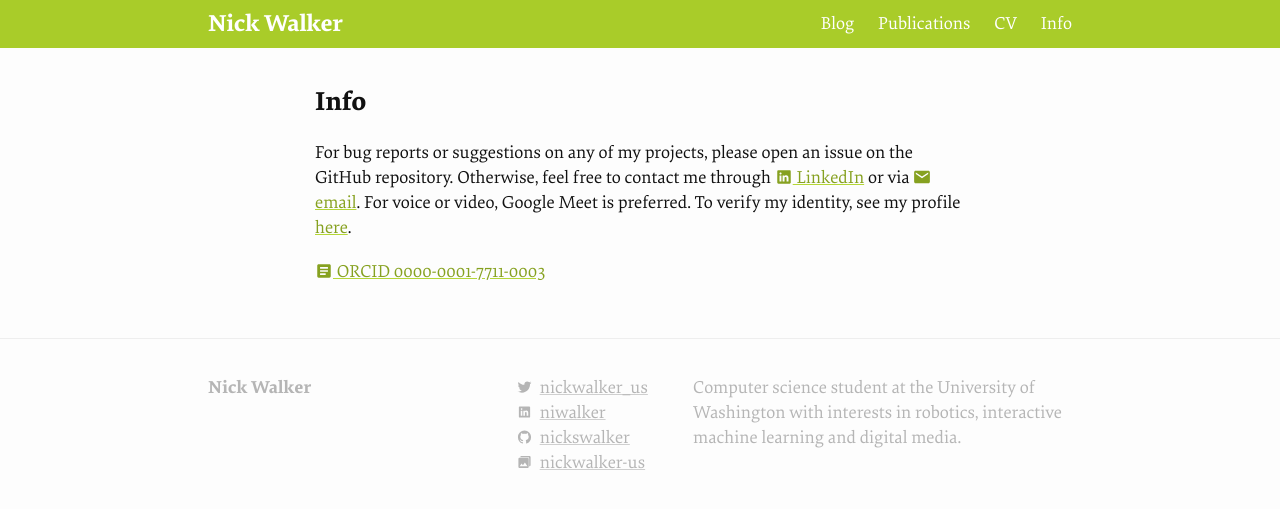
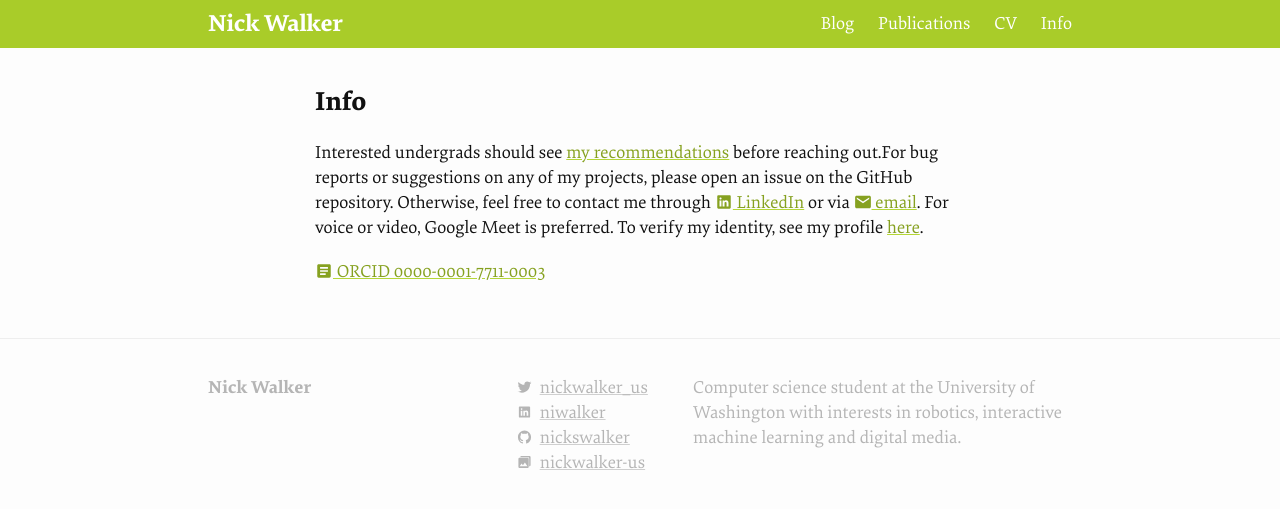
Before and after one commit to nickswalker/nickwalker.us, a Jekyll site: the page built from pages/info.md, in a window 1280 px wide. Shown: the top 509 px of the page. Built offline with Jekyll 4.4.1, drawn with Linux system fonts in a browser that asks for light colours.

Commit message:
Add announcement post for HRI 2020 paper
Add note to interested undergrads

```diff
--- a/pages/info.md
+++ b/pages/info.md
@@ -6,6 +6,6 @@ redirect_from:
   - /calendar/
 permalink: info
 ---
-For bug reports or suggestions on any of my projects, please open an issue on the GitHub repository. Otherwise, feel free to contact me through <a href="https://www.linkedin.com/in/niwalker"><ion-icon name="logo-linkedin"></ion-icon> LinkedIn</a> or via <a href="mailto:nswalker@cs.uw.edu"><ion-icon name="mail"></ion-icon> email</a>. For voice or video, Google Meet is preferred. To verify my identity, see my profile [here](https://keybase.io/nickswalker).
+Interested undergrads should see [my recommendations]({% link pages/undergrads.md %}) before reaching out.For bug reports or suggestions on any of my projects, please open an issue on the GitHub repository. Otherwise, feel free to contact me through <a href="https://www.linkedin.com/in/niwalker"><ion-icon name="logo-linkedin"></ion-icon> LinkedIn</a> or via <a href="mailto:nswalker@cs.uw.edu"><ion-icon name="mail"></ion-icon> email</a>. For voice or video, Google Meet is preferred. To verify my identity, see my profile [here](https://keybase.io/nickswalker).
 
 <a href="https://orcid.org/0000-0001-7711-0003"><ion-icon name="list-box"></ion-icon> ORCID 0000-0001-7711-0003</a>
```
Also changed, not shown: collections/_posts/2020-02-16-curiosity-perceptions-papers.md (added, +14 -0 lines), pages/undergrads.md (added, +11 -0 lines), Gemfile.lock, assets/images/posts/curiosity-perceptions-setup.jpg (added).
